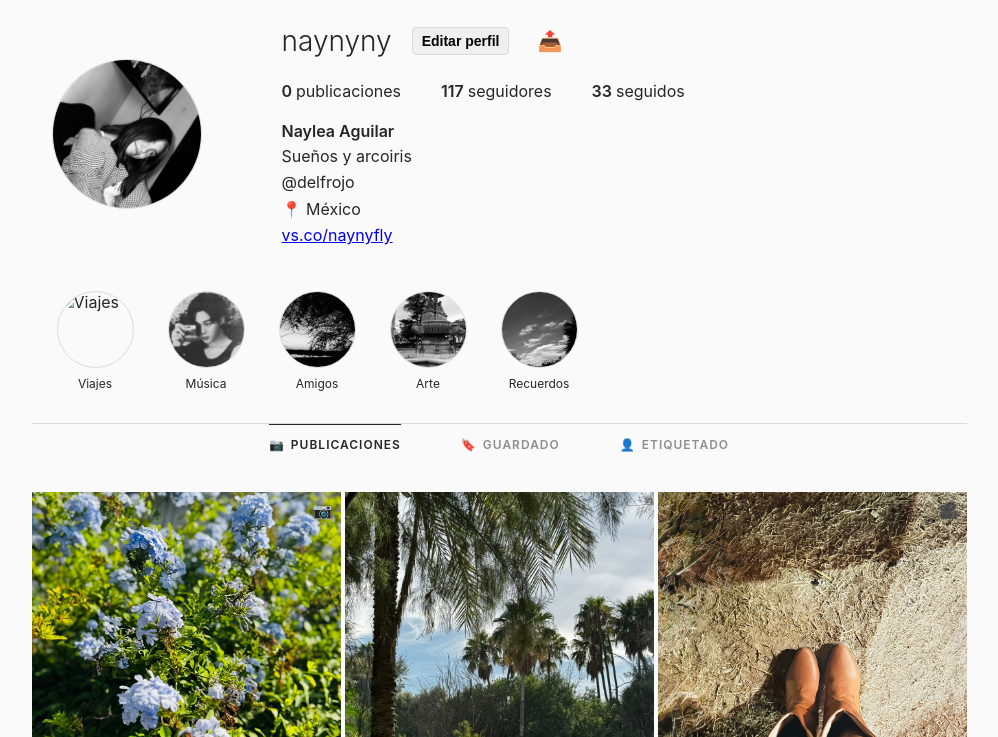
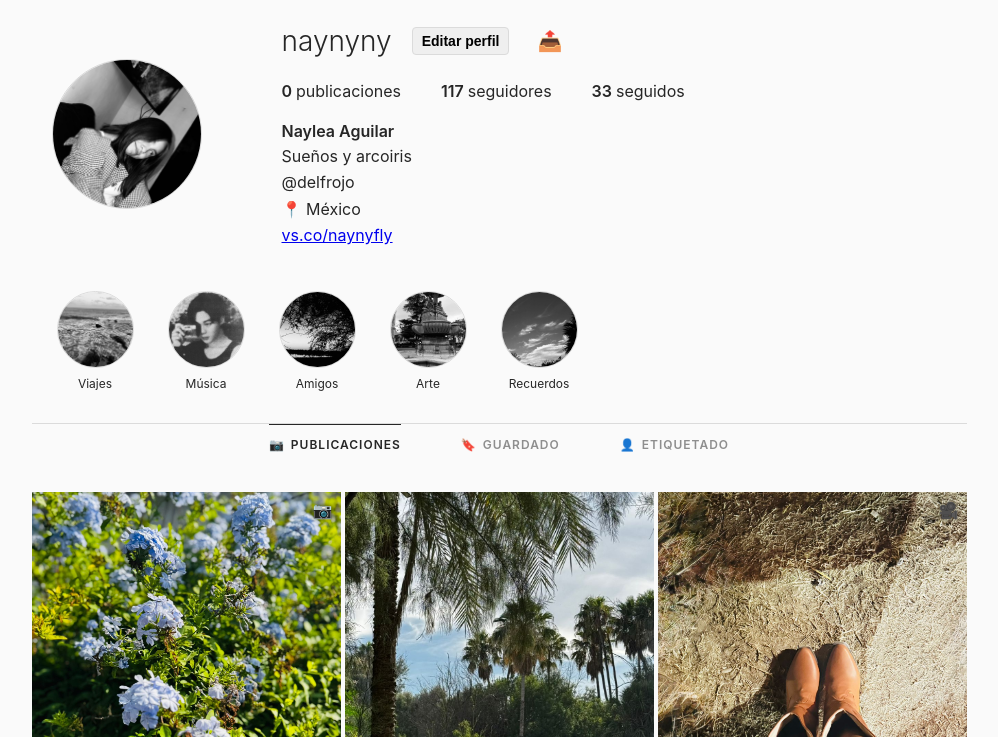
Before and after one commit to 2404004Lea/instagramlov, a plain HTML site: page perfil.html in a window 1280 px wide. Shown: the part 63-800 px from the top of the page, without its empty margins (141-1139 px from the left). Drawn offline with Linux system fonts and the light colour scheme.

Commit message:
Update perfil.html

```diff
--- a/perfil.html
+++ b/perfil.html
@@ -69,7 +69,7 @@
             <div class="contenedor-destacadas">
                 <div class="destacada" onclick="verDestacada('viajes')">
                     <div class="circulo-destacada">
-                        <img src="images/destacada_viajes.jpeg" alt="Viajes" class="imagen-destacada">
+                        <img src="destacada_viajes.jpeg" alt="Viajes" class="imagen-destacada">
                     </div>
                     <span class="titulo-destacada">Viajes</span>
                 </div>
@@ -373,4 +373,5 @@
         });
     </script>
 </body>
+
 </html>
```
